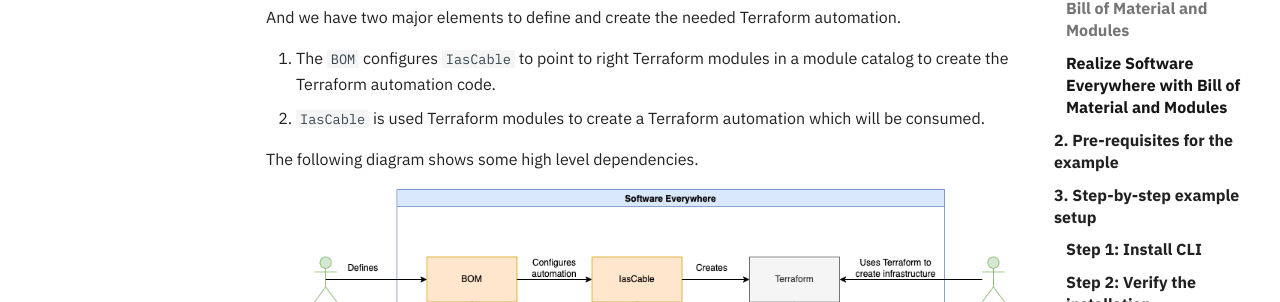
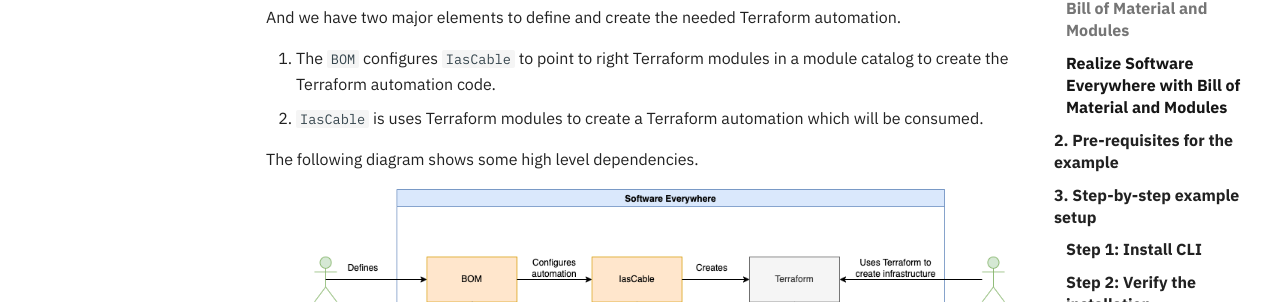
Before and after one commit to cloud-native-toolkit/site-operator-guide, an MkDocs documentation site: the page built from docs/getting-started/lab1.md, in a window 1280 px wide and 900 px high, scrolled down 1960 px. Shown: the part 152-454 px from the top of the window. Built offline with MkDocs 1.6.1 and Material for MkDocs 9.7.7, drawn with Linux system fonts in a browser that asks for light colours; comment, search, counter and statistics services are not loaded.

Commit message:
update
Signed-off-by: thomassuedbroecker <thomas.suedbroecker@de.ibm.com>

```diff
--- a/docs/getting-started/lab1.md
+++ b/docs/getting-started/lab1.md
@@ -38,7 +38,7 @@
 And we have two major elements to define and create the needed Terraform automation.
 
 1. The `BOM` configures `IasCable` to point to right Terraform modules in a module catalog to create the Terraform automation code.
-2. `IasCable` is used Terraform modules to create a Terraform automation which will be consumed.
+2. `IasCable` is uses Terraform modules to create a Terraform automation which will be consumed.
 
 The following diagram shows some high level dependencies.
 
```
